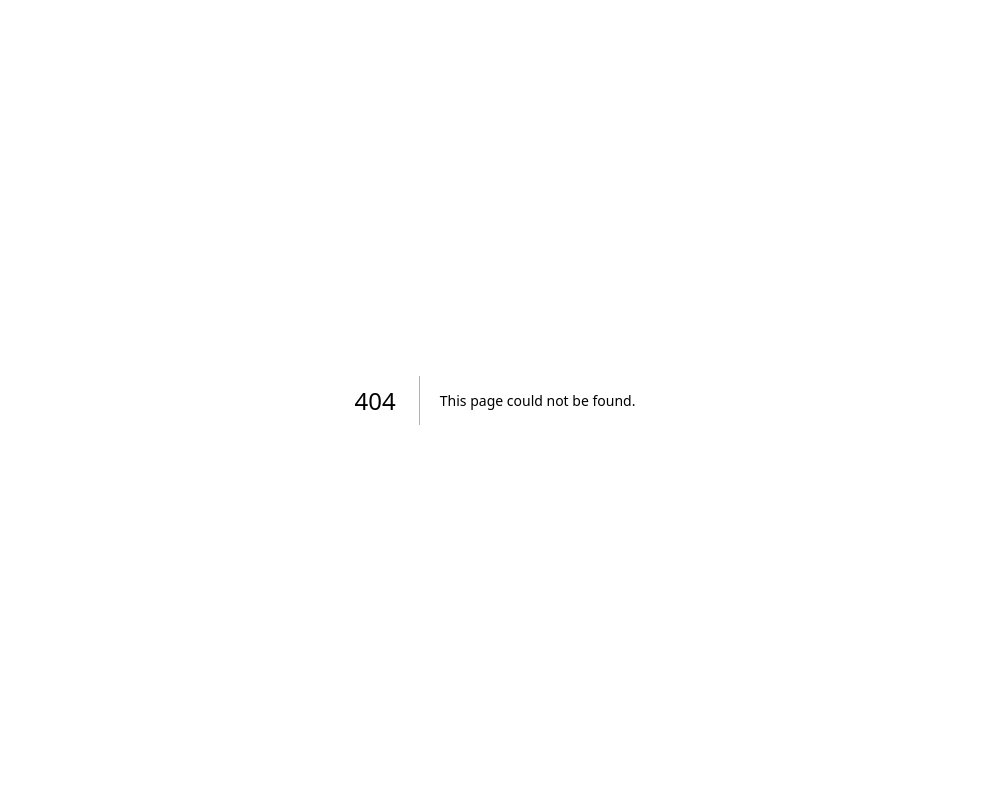
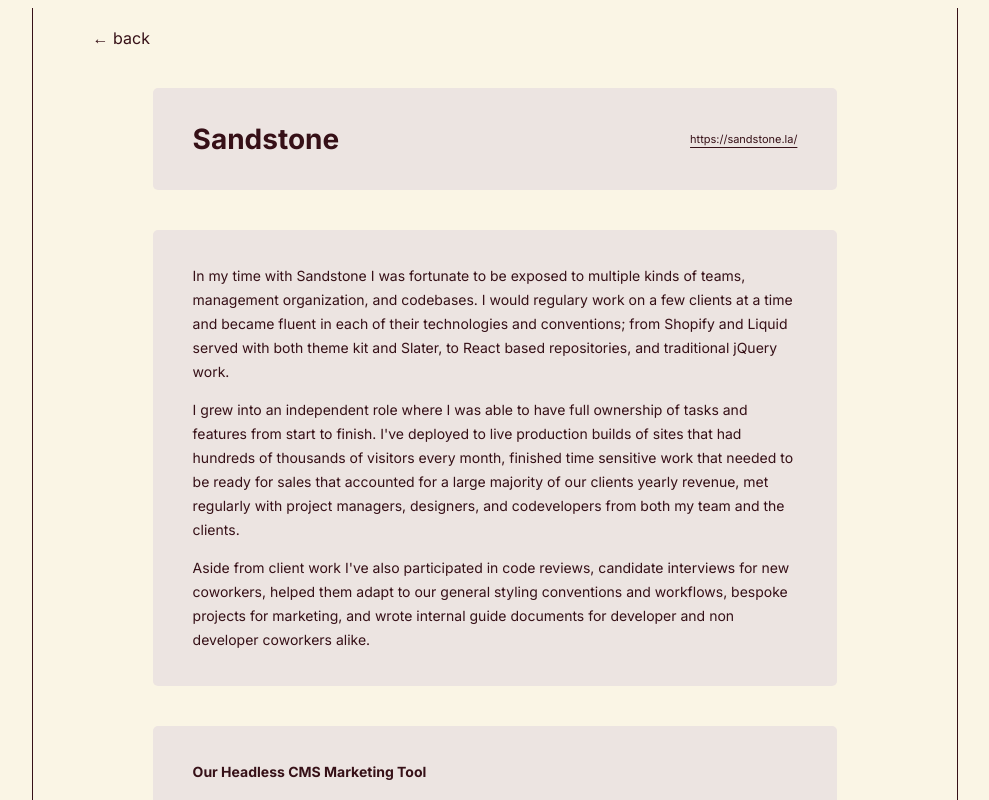
Before and after one commit to isama22/search-portfolio, a Next.js app: page /pages/sandstone in a window 1280 px wide. Before the commit this address had no page. Shown: the top 800 px of the page, without its empty margins (145-1134 px from the left). Built offline with nearby package versions, Linux system fonts and the light colour scheme.

Commit message:
added sandstone page back in, removed accidentally during last push

```diff
--- a/src/app/globals.css
+++ b/src/app/globals.css
@@ -37,7 +37,7 @@
 }
 
 .detail-block {
-  background-color:rgb(212, 199, 172, 0.6);
+  background-color:rgba(189, 172, 212, 0.237);
   border-radius: 5px;
   margin: 40px 100px;
   font-size: 14px;
--- /dev/null
+++ b/src/app/pages/sandstone/page.js
@@ -0,0 +1,80 @@
+import Link from "next/link";
+import Image from "next/image";
+import data from "../../../../data/sandstoneData.js";
+
+const Sandstone = () => {
+  return(
+    <div className="projects-root">
+      <div className="projects-content">
+        <Link href="/" className="back-link">&#8592; back</Link>
+        {data.blocks.map(block => {
+          return(
+            <div className="detail-block">
+
+              {block.pageTitle && block.link ?
+                <div className="page-header">
+                  <h1>{block.pageTitle}</h1>
+                  <Link href={block.link} target="_blank" className="detail-block-link">{block.link}</Link>
+                </div>
+              : ""}
+
+              {block.title ?
+                <div className="detail-block-header">
+                  <p className="detail-block-title">{block.title}</p>
+                  <a className="detail-block-link" href={block.link} target="_blank">{block.link}</a>
+                </div>
+              : ""}
+
+              {block.paragraphs ?
+                <div>
+                  {block.paragraphs.map(paragraph => {
+                    return(
+                      <p>{paragraph.text}</p>
+                    )
+                  })}
+                </div>
+                : ""
+              }
+
+              {block.technologies ?
+                <p>Technologies: {block.technologies}</p>
+                : ""
+              }
+
+              {block.images &&
+                <div className="image-block">
+                  {block.images.map(image => {
+                    return(
+                      <Image
+                        src={image.src}
+                        alt={block.title}
+                        width={+(image.width)}
+                        height={+(image.height)}
+                      />
+                    )
+                  })}
+                </div>
+              }
+
+              {block.mobile_images &&
+                <div className="mobile-image">
+                  {block.mobile_images.map(image => {
+                    return(
+                      <Image
+                        src={image.src}
+                        alt={block.title}
+                        width={+(image.width)}
+                        height={+(image.height)}
+                      />
+                    )
+                  })}
+                </div>
+              }
+            </div>
+          )
+        })}
+      </div>
+    </div>
+  )
+}
+export default Sandstone;
```
